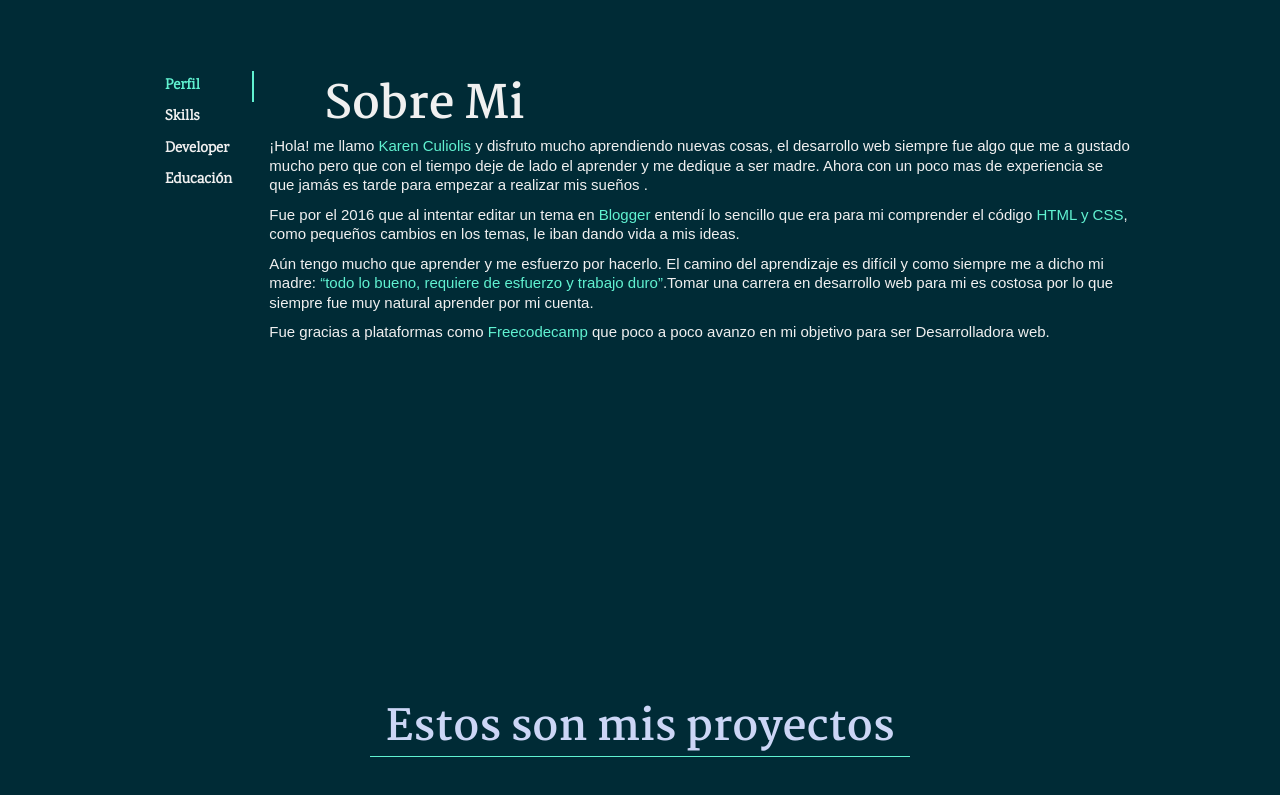
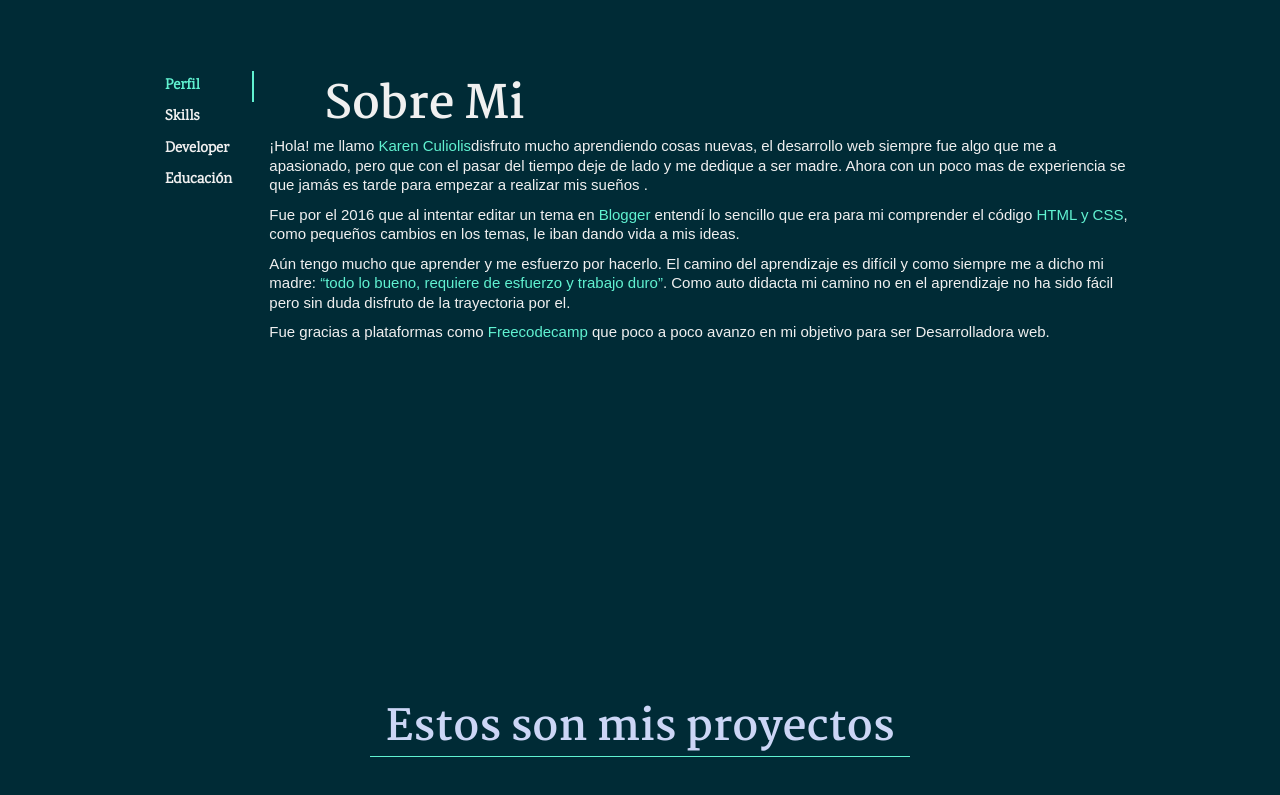
Before and after one commit to KarenCuliolis/first_portfolio_kc, a plain HTML site: page index.html in a window 1280 px wide. Shown: the part 1140-1935 px from the top of the page. Drawn offline with Linux system fonts and the light colour scheme; some icons are missing; a web font is replaced by a local one.

Commit message:
Update index.html

```diff
--- a/index.html
+++ b/index.html
@@ -75,9 +75,9 @@
           <ul class="content_tabs">
             <li class="active" id="perfil">
               <lord-icon class="lord-icon" src="https://cdn.lordicon.com/zfpeedgc.json" trigger="hover"  colors="primary:#60f2d1,secondary:#cb5eee" style="width:55px;height:55px"></lord-icon><h1>Sobre Mi</h1>
-              <p>¡Hola! me llamo <color class="over-text-break">Karen Culiolis</color> y disfruto mucho aprendiendo nuevas cosas, el desarrollo web siempre fue algo que me a gustado mucho pero que con el tiempo deje de lado el aprender y me dedique a ser madre. Ahora con un poco mas de experiencia se que jamás es tarde para empezar a realizar mis sueños .</p>
+              <p>¡Hola! me llamo <color class="over-text-break">Karen Culiolis</color>disfruto mucho aprendiendo cosas nuevas, el desarrollo web siempre fue algo que me a apasionado, pero que con el pasar del tiempo deje de lado y me dedique a ser madre. Ahora con un poco mas de experiencia se que jamás es tarde para empezar a realizar mis sueños .</p>
               <p>Fue por el 2016 que al intentar editar un tema en <color class="over-text-break">Blogger</color> entendí lo sencillo que era para mi comprender el código <color class="over-text-break">HTML y CSS</color>, como pequeños cambios en los temas, le iban dando vida a mis ideas.</p>
-              <p>Aún tengo mucho que aprender y me esfuerzo por hacerlo. El camino del aprendizaje es difícil y como siempre me a dicho mi madre: <color class="over-text-break">“todo lo bueno, requiere de esfuerzo y trabajo duro”</color>.Tomar una carrera en desarrollo web para mi es costosa por lo que siempre fue muy natural aprender por mi cuenta.</p>
+              <p>Aún tengo mucho que aprender y me esfuerzo por hacerlo. El camino del aprendizaje es difícil y como siempre me a dicho mi madre: <color class="over-text-break">“todo lo bueno, requiere de esfuerzo y trabajo duro”</color>. Como auto didacta mi camino no en el aprendizaje no ha sido fácil pero sin duda disfruto de la trayectoria por el.</p>
               <p>Fue gracias a plataformas como <color class="over-text-break">Freecodecamp</color>  que poco a poco avanzo en mi objetivo para ser Desarrolladora web.</p>
             <li id="skills">
               <lord-icon class="lord-icon" src="https://cdn.lordicon.com/qbxwelhw.json" trigger="hover" colors="primary:#60f2d1,secondary:#cb5eee" style="width:55px;height:55px"></lord-icon><h1> Habilidades</h1>
```
